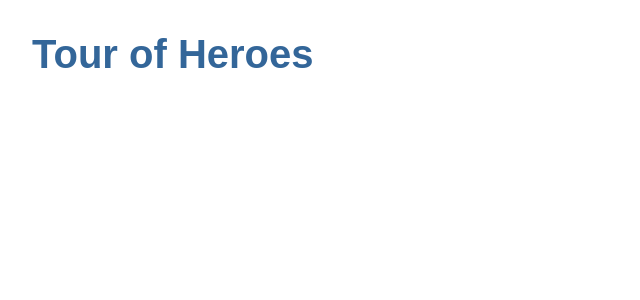
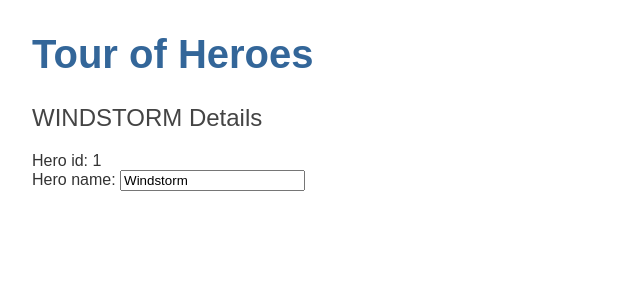
Before and after one commit to citixenken/angular-tour-of-heroes, an Angular app: page / in a window 1280 px wide. Shown: the top 300 px of the page, without its empty margins (0-640 px from the left). Built offline with nearby package versions, Linux system fonts and the light colour scheme.

Commit message:
the hero editor

```diff
--- a/src/app/app.component.html
+++ b/src/app/app.component.html
@@ -1 +1,2 @@
 <h1>{{ title }}</h1>
+<app-heroes></app-heroes>
--- /dev/null
+++ b/src/app/hero.ts
@@ -0,0 +1,4 @@
+export interface Hero {
+  id: number;
+  name: string;
+}
--- /dev/null
+++ b/src/app/heroes/heroes.component.html
@@ -0,0 +1,10 @@
+<!-- <h2>{{ hero.name.toUpperCase() }} Details</h2> -->
+<h2>{{ hero.name | uppercase }} Details</h2>
+<div><span>Hero id:</span> {{ hero.id }}</div>
+
+<div>
+  <label for="name">Hero name: </label>
+
+  <!-- Data can flow from the hero.name property to the text box and from the text box back to the hero.name -->
+  <input id="name" [(ngModel)]="hero.name" placeholder="name" />
+</div>
--- /dev/null
+++ b/src/app/heroes/heroes.component.ts
@@ -0,0 +1,11 @@
+import { Component } from '@angular/core';
+import { Hero } from '../hero';
+
+@Component({
+  selector: 'app-heroes',
+  templateUrl: './heroes.component.html',
+  styleUrls: ['./heroes.component.css'],
+})
+export class HeroesComponent {
+  hero: Hero = { id: 1, name: 'Windstorm' };
+}
```
Also changed, not shown: src/app/app.module.ts (+6 -8 lines), src/app/heroes/heroes.component.css (added), 1 other file (tests, documents, lock files or other folders).
